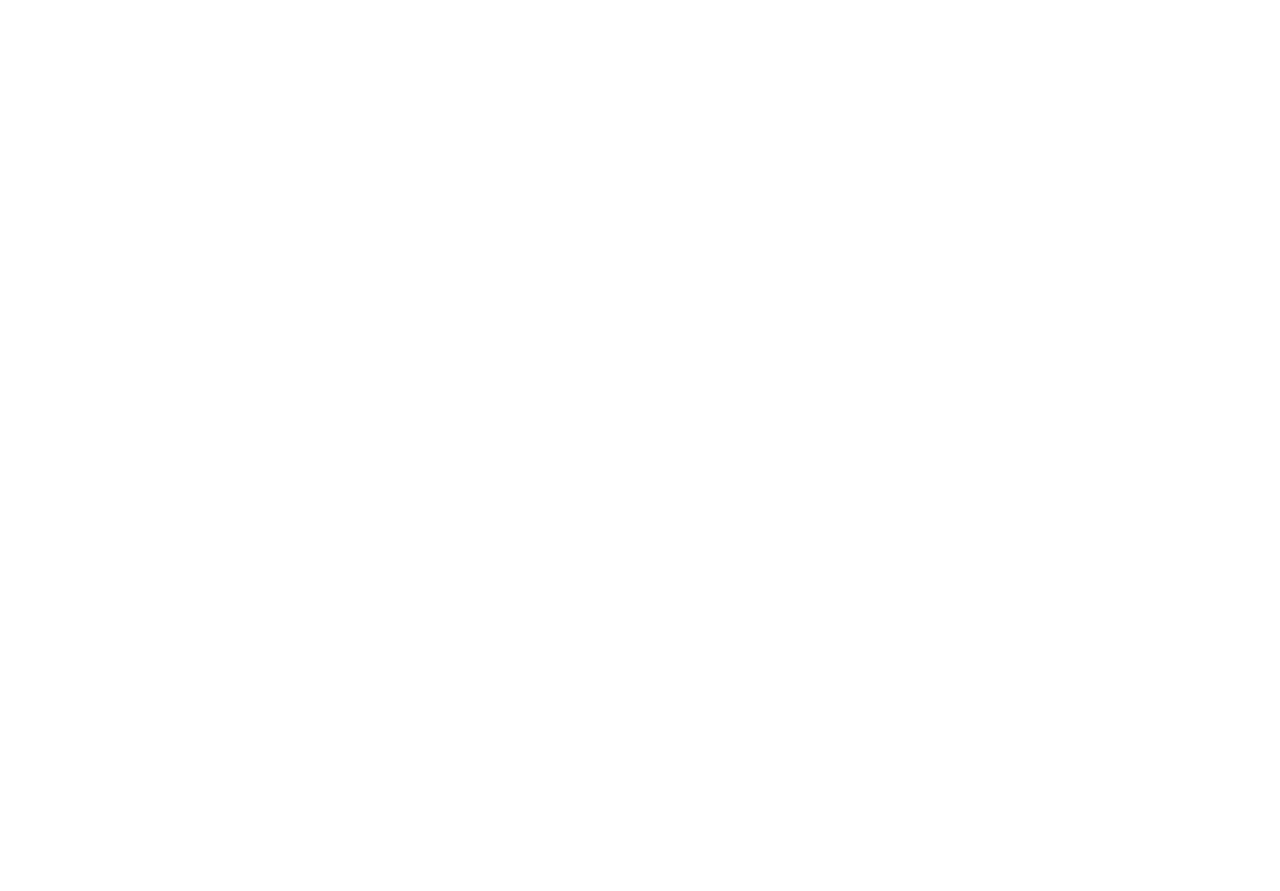
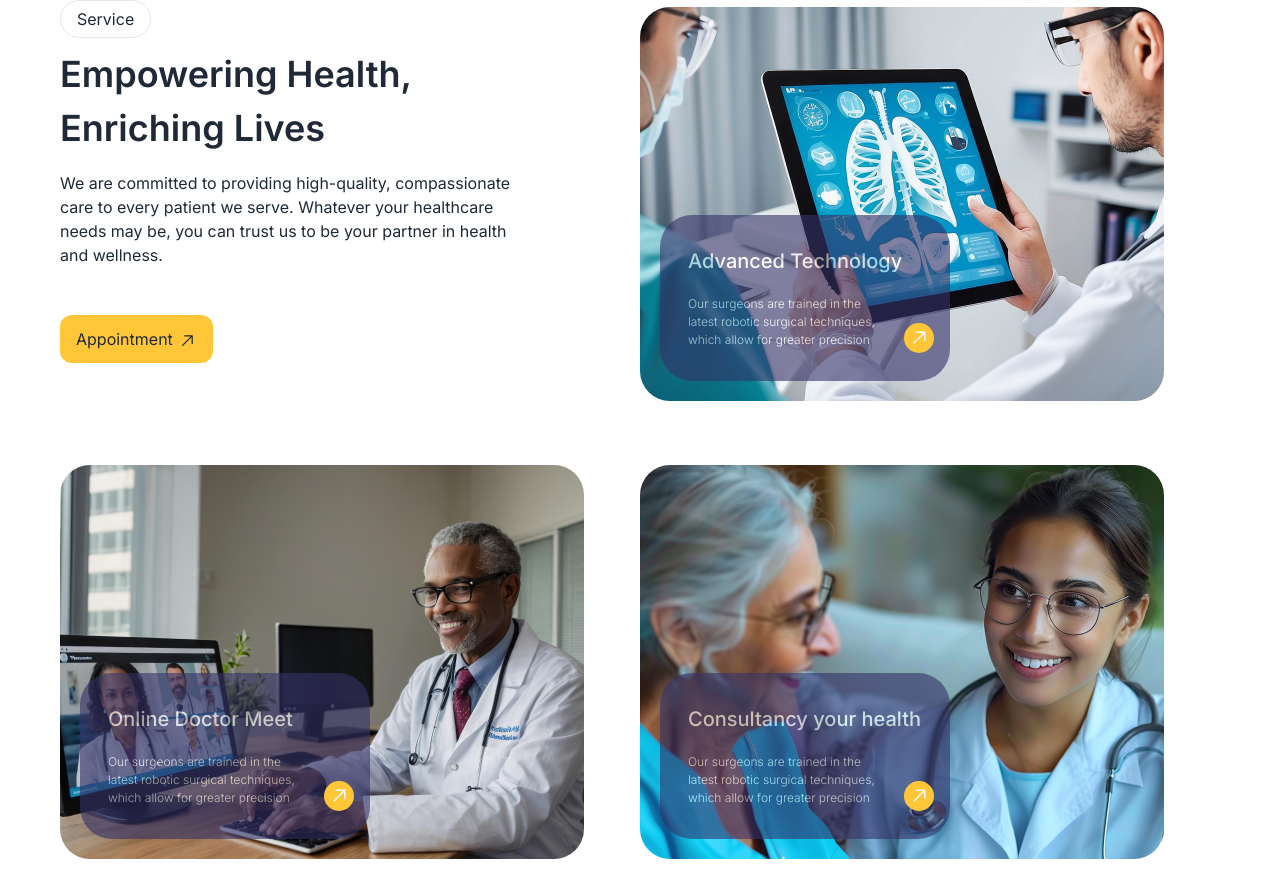
Before and after one commit to arifraj9911/healthcare-landing, a React (Vite) app: page / in a window 1280 px wide. Shown: the part 1349-2240 px from the top of the page. Before the commit the page ends 1228 px from the top, so only its background shows below. Built offline with nearby package versions, Linux system fonts and the light colour scheme.

Commit message:
service section added

```diff
--- a/src/App.jsx
+++ b/src/App.jsx
@@ -3,6 +3,7 @@
 import Banner from './components/Banner/Banner'
 import GetSolutions from './components/GetSolutions/GetSolutions'
 import Header from './components/Header/Header'
+import Service from './components/Service/Service'
 
 function App() {
 
@@ -13,6 +14,7 @@
       <Header></Header>
       <Banner></Banner>
       <GetSolutions></GetSolutions>
+      <Service></Service>
       </div>
     </>
   )
--- /dev/null
+++ b/src/components/Service/Service.jsx
@@ -0,0 +1,75 @@
+import technologyBanner from "../../assets/Image/Rectangle 27-2.png";
+import doctorMeetBanner from "../../assets/Image/Rectangle 27-1.png";
+import healthBanner from "../../assets/Image/Rectangle 27.png";
+import { GoArrowUpRight } from "react-icons/go";
+const Service = () => {
+  return (
+    <div className="mt-40">
+      <div className="flex justify-between  mt-40">
+        <div className="w-2/5 text-left">
+          <span className="text-[16px] border px-4 py-2 rounded-3xl">
+            Service
+          </span>
+          <h2 className="text-4xl my-4  leading-[54px] font-semibold">
+            Empowering Health, Enriching Lives
+          </h2>
+          <p className="font-normal text-[16px]">
+            We are committed to providing high-quality, compassionate care to
+            every patient we serve. Whatever your healthcare needs may be, you
+            can trust us to be your partner in health and wellness.
+          </p>
+          <button className="mt-12 flex gap-1 font-[16px]  bg-[#FFC637] py-3 px-4 rounded-xl">
+            Appointment
+            <GoArrowUpRight className="text-xl mt-1" />
+          </button>
+        </div>
+        <div className="w-1/2 relative">
+          <img className="rounded-[30px]" src={technologyBanner} alt="" />
+          <div className=" absolute bottom-5 left-5   text-left  w-1/2">
+            <div className="bg-[#343268] text-white opacity-60 py-8 pl-7 pr-4 space-y-5 rounded-[32px]">
+              <h4 className="text-xl font-medium">Advanced Technology</h4>
+              <p className="text-[12px] w-4/5 font-light">
+                Our surgeons are trained in the latest robotic surgical
+                techniques, which allow for greater precision
+              </p>
+            </div>
+
+            <GoArrowUpRight className="text-3xl text-white absolute right-4 bottom-7 rounded-full p-1 mt-1 bg-[#FFC637]" />
+          </div>
+        </div>
+      </div>
+      <div className="flex mt-16 justify-between">
+        <div className="w-1/2 relative">
+          <img className="rounded-[30px]" src={doctorMeetBanner} alt="" />
+          <div className=" absolute bottom-5 left-5   text-left  w-1/2">
+            <div className="bg-[#343268] text-white opacity-60 py-8 pl-7 pr-4 space-y-5 rounded-[32px]">
+              <h4 className="text-xl font-medium">Online Doctor Meet</h4>
+              <p className="text-[12px] w-4/5 font-light">
+                Our surgeons are trained in the latest robotic surgical
+                techniques, which allow for greater precision
+              </p>
+            </div>
+
+            <GoArrowUpRight className="text-3xl text-white absolute right-4 bottom-7 rounded-full p-1 mt-1 bg-[#FFC637]" />
+          </div>
+        </div>
+        <div className="w-1/2 relative">
+          <img className="rounded-[30px]" src={healthBanner} alt="" />
+          <div className=" absolute bottom-5 left-5   text-left  w-1/2">
+            <div className="bg-[#343268] text-white opacity-60 py-8 pl-7 pr-4 space-y-5 rounded-[32px]">
+              <h4 className="text-xl font-medium">Consultancy your health</h4>
+              <p className="text-[12px] w-4/5 font-light">
+                Our surgeons are trained in the latest robotic surgical
+                techniques, which allow for greater precision
+              </p>
+            </div>
+
+            <GoArrowUpRight className="text-3xl text-white absolute right-4 bottom-7 rounded-full p-1 mt-1 bg-[#FFC637]" />
+          </div>
+        </div>
+      </div>
+    </div>
+  );
+};
+
+export default Service;
```
